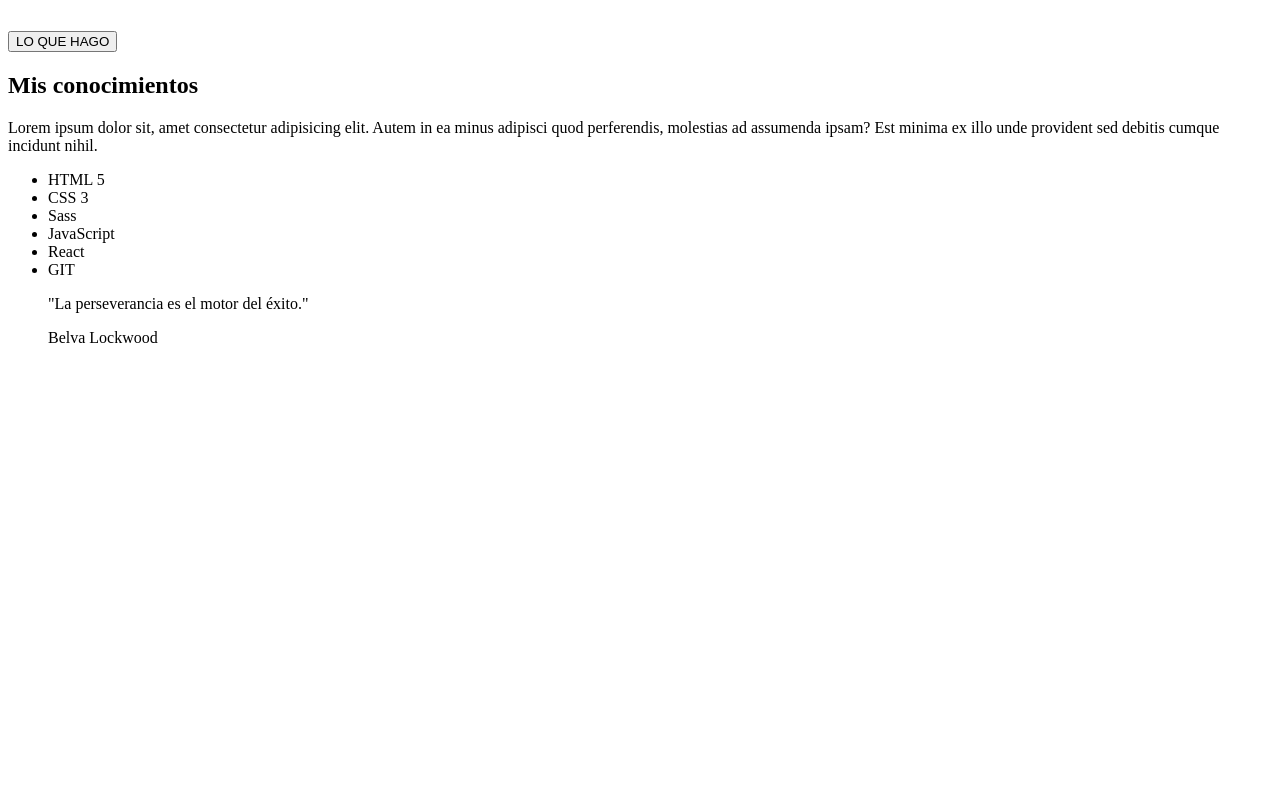
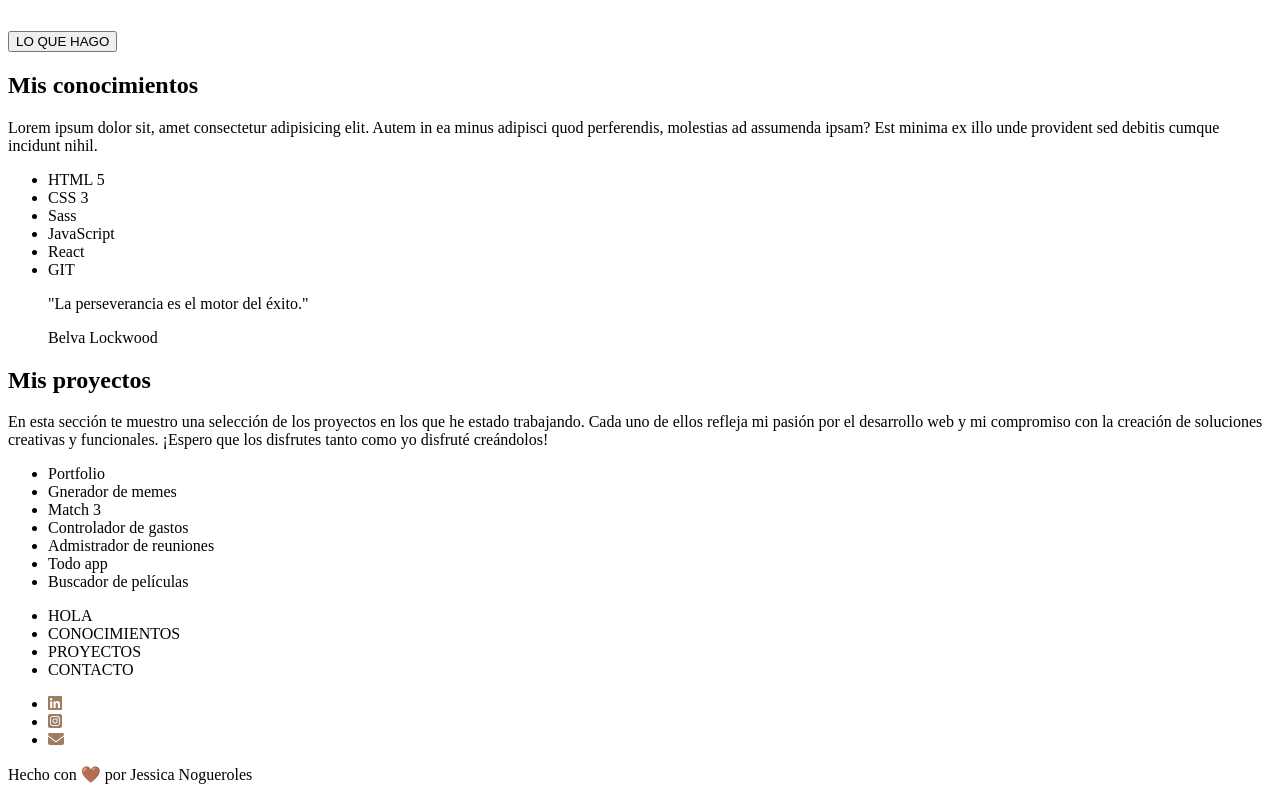
Before and after one commit to jd-nogueroles/portfolio-22va, a plain HTML site: page index.html in a window 1280 px wide. Shown: the part 2648-3448 px from the top of the page. Before the commit the page ends 3011 px from the top, so only its background shows below. Drawn offline with Linux system fonts and the light colour scheme.

Commit message:
15/04/2024 19:00

```diff
--- a/index.html
+++ b/index.html
@@ -5,9 +5,11 @@
     <meta charset="UTF-8">
     <meta name="viewport" content="width=device-width, initial-scale=1.0">
     <title>Portfolio 22va</title>
+    <script src="https://kit.fontawesome.com/1f266e94f5.js" crossorigin="anonymous"></script>
 </head>
 
 <body>
+
     <!-- Inicio Nav Bar-->
 
     <nav>
@@ -26,7 +28,14 @@
     <section>
         <p> ¡Hola! Soy </p>
         <H1>Jessica Nogueroles </H1>
-        <p> Desde siempre me ha interesado el mundo de las páginas web. Fue durante mi tiempo en UENI Ltd donde tuve mi primer contacto con el diseño web. Aunque en UENI trabajamos principalmente con un CMS, este entorno despertó mi curiosidad por la posibilidad de crear algo completamente desde cero. Ahora, mientras estoy haciendo carrera en Desarrollo Frontend en ADA ITW, estoy explorando esta pasión al máximo, buscando nuevas formas de expresión y aprendiendo a construir experiencias web únicas. Mi objetivo es seguir creciendo y desarrollando mis habilidades para poder contribuir de manera significativa en el ámbito del desarrollo web. Creo firmemente en la importancia de la innovación, la creatividad y la resolución de problemas, y estoy comprometida a seguir aprendiendo y evolucionando en este emocionante campo. </p>
+        <p> Desde siempre me ha interesado el mundo de las páginas web. Fue durante mi tiempo en UENI Ltd donde tuve mi
+            primer contacto con el diseño web. Aunque en UENI trabajamos principalmente con un CMS, este entorno
+            despertó mi curiosidad por la posibilidad de crear algo completamente desde cero. Ahora, mientras estoy
+            haciendo carrera en Desarrollo Frontend en ADA ITW, estoy explorando esta pasión al máximo, buscando nuevas
+            formas de expresión y aprendiendo a construir experiencias web únicas. Mi objetivo es seguir creciendo y
+            desarrollando mis habilidades para poder contribuir de manera significativa en el ámbito del desarrollo web.
+            Creo firmemente en la importancia de la innovación, la creatividad y la resolución de problemas, y estoy
+            comprometida a seguir aprendiendo y evolucionando en este emocionante campo. </p>
         <img src="imagenes/dev about me.png" alt="Imagen About Me">
         <button>LO QUE HAGO</button>
 
@@ -38,7 +47,8 @@
 
     <section>
         <h2>Mis conocimientos</h2>
-    <p>Lorem ipsum dolor sit, amet consectetur adipisicing elit. Autem in ea minus adipisci quod perferendis, molestias ad assumenda ipsam? Est minima ex illo unde provident sed debitis cumque incidunt nihil.</p>
+        <p>Lorem ipsum dolor sit, amet consectetur adipisicing elit. Autem in ea minus adipisci quod perferendis,
+            molestias ad assumenda ipsam? Est minima ex illo unde provident sed debitis cumque incidunt nihil.</p>
         <Ul>
             <li>HTML 5</li>
             <li>CSS 3</li>
@@ -59,6 +69,63 @@
 
     <!-- Fin Quote  -->
 
+    <!-- Inicio mis proyectos  -->
+
+    <section>
+
+        <h2>Mis proyectos
+        </h2>
+
+        <p>En esta sección te muestro una selección de los proyectos en los que he estado trabajando. Cada uno de
+            ellos refleja mi pasión por el desarrollo web y mi compromiso con la creación de soluciones creativas y
+            funcionales. ¡Espero que los disfrutes tanto como yo disfruté creándolos!
+        </p>
+
+        <ul>
+            <li>Portfolio</li>
+            <li>Gnerador de memes</li>
+            <li>Match 3</li>
+            <li>Controlador de gastos</li>
+            <li>Admistrador de reuniones</li>
+            <li>Todo app</li>
+            <li>Buscador de películas</li>
+        </ul>
+
+    </section>
+    <!-- Fin mis proyectos  -->
+
+    <!-- Inicio contact form  -->
+    <section>
+
+    </section>
+    <!-- Fin contact form  -->
+
+    <!-- Inicio footer  -->
+
+    <section>
+        <footer>
+            <ul>
+                <li>HOLA</li>
+                <li>CONOCIMIENTOS</li>
+                <li>PROYECTOS</li>
+                <li>CONTACTO</li>
+            </ul>
+            <div>  <!-- Links  -->
+            <ul>
+                <li><i class="fa-brands fa-linkedin" style="color: #9c7d65;"></i></li>
+                <li><i class="fa-brands fa-square-instagram" style="color: #9c7d65;"></i></li>
+                <li><i class="fa-solid fa-envelope" style="color: #9c7d65;"></i></li>
+
+            </ul>
+            </div>
+            <p>Hecho con 🤎 por Jessica Nogueroles </p>
+        </footer>
+    </section>
+
+    <!-- Fin footer  -->
+
+
+
 
 </body>
 
```
Lines whose indentation alone changed are shown as unchanged.
